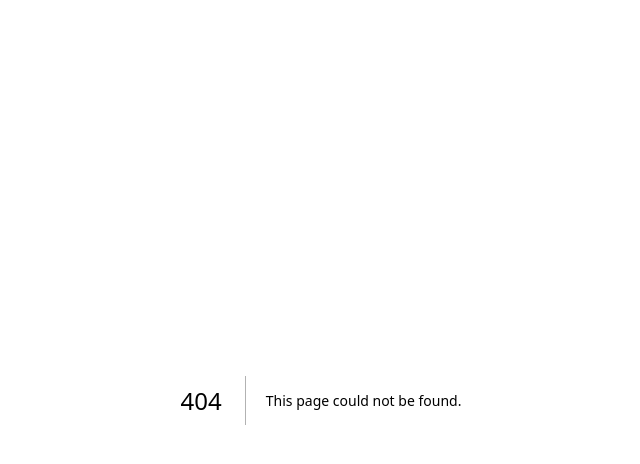
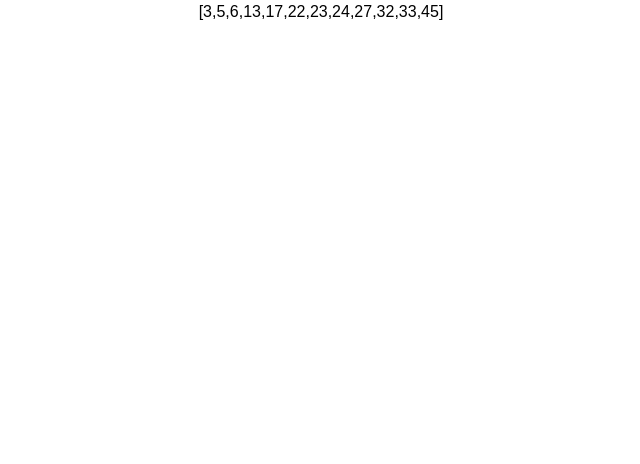
Before and after one commit to guy-car/week3-algos, a Next.js app: page /insertionsort in a window 1280 px wide. Before the commit this address had no page. Shown: the top 464 px of the page, without its empty margins (319-959 px from the left). Built offline with nearby package versions, Linux system fonts and the light colour scheme.

Commit message:
homemade insertion sort algo

```diff
--- /dev/null
+++ b/src/app/insertionsort/InsertionSort.tsx
@@ -0,0 +1,42 @@
+
+export default function InsertionSort({ inputArray }: { inputArray: number[] }) {
+
+    // We want to take an unsorted array and return a sorted one
+    // we have an empty array in which we will place sorted elements one at a time
+    // We need to first pick one element arbitrarily -- let's take the first one
+    // Add it to the sortedArray
+    // Then take the second element of the unsorted array and compare it with what's in the sorted array
+
+
+    const insertionSort = (input: number[]): number[] => {
+        const array = [...input]
+        function swap(arr: number[], firstIndex: number, secondIndex: number): void {
+            const firstValue = arr[firstIndex] // 6
+            const secondValue = arr[secondIndex] // 11
+            arr[firstIndex] = secondValue // here and only here do we change the value in the array at that index
+            arr[secondIndex] = firstValue
+        }
+
+        for (let currentIndex = 0; currentIndex < array.length; currentIndex++) {
+            let lookBackIndex = currentIndex - 1
+            while (lookBackIndex >= 0 && array[lookBackIndex] > array[lookBackIndex + 1]) {
+                swap(array, lookBackIndex, lookBackIndex + 1)
+                lookBackIndex--
+                // lookBackIndex should not be less than 0
+                // it should compare its current value and the value to the right
+                // arr[lookBackIndex] compared to arr[lookBackIndex + 1]
+                // if arr[lookBackIndex] > arr[lookBackIndex + 1] then swap
+            }
+        }
+        return array
+    }
+    const sortedArray = insertionSort(inputArray)
+
+    return (
+        <div className='text-black flex justify-center align-middle'>
+            <p>{JSON.stringify(sortedArray)}</p>
+        </div>
+
+
+    )
+}
--- a/src/app/algo/page.tsx
+++ b/src/app/insertionsort/page.tsx
@@ -1,6 +1,6 @@
 'use client'
 
-import QuickSortVisualizer from '@/app/algo/QuickSortVisualizer'
+import InsertionSort from '@/app/insertionsort/InsertionSort'
 
 export default function Page() {
 
@@ -8,7 +8,7 @@ export default function Page() {
 
     return (
         <div>
-            <QuickSortVisualizer inputArray={arrayOne} />
+            <InsertionSort inputArray={arrayOne} />
         </div>
     )
 
--- /dev/null
+++ b/src/app/quicksort/page.tsx
@@ -0,0 +1,15 @@
+'use client'
+
+import QuickSortVisualizer from '@/app/quicksort/QuickSortVisualizer'
+
+export default function Page() {
+
+    const arrayOne = [45, 3, 5, 17, 32, 23, 27, 6, 24, 13, 33, 22];
+
+    return (
+        <div>
+            <QuickSortVisualizer inputArray={arrayOne} />
+        </div>
+    )
+
+}
```
Also changed, not shown: src/app/quicksort/ArrayControl.tsx (renamed from src/app/algo/ArrayControl.tsx), src/app/quicksort/QuickSortVisualizer.tsx (renamed from src/app/algo/QuickSortVisualizer.tsx).
